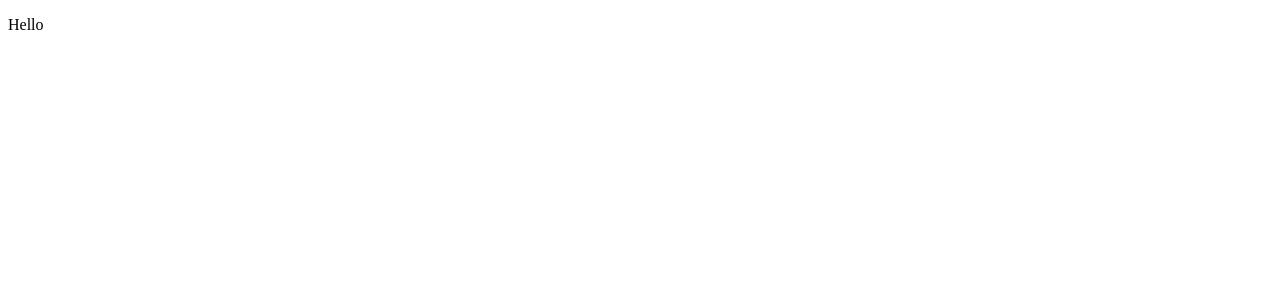
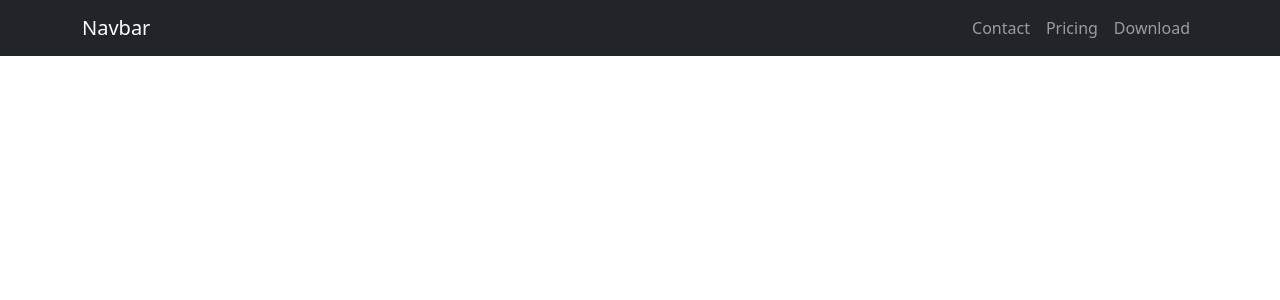
Before and after one commit to KostyaGamaliy/client, a Vue app: page / in a window 1280 px wide. Shown: the top 300 px of the page. Built offline with nearby package versions, Linux system fonts and the light colour scheme.

Commit message:
connecting-bootstrap-vue

```diff
--- a/package.json
+++ b/package.json
@@ -8,6 +8,8 @@
     "lint": "vue-cli-service lint"
   },
   "dependencies": {
+    "@popperjs/core": "^2.11.7",
+    "bootstrap": "^5.2.3",
     "core-js": "^3.8.3",
     "pinia": "^2.0.34",
     "vue": "^3.2.13"
--- a/src/App.vue
+++ b/src/App.vue
@@ -1,5 +1,27 @@
 <template>
-  <p>Hello</p>
+	<div id="app">
+		<nav class="navbar navbar-expand-lg navbar-dark bg-dark">
+			<div class="container">
+				<a class="navbar-brand" href="">Navbar</a>
+				<button class="navbar-toggler" type="button" data-bs-toggle="collapse" data-bs-target="#navbarTogglerDemo02" aria-controls="navbarTogglerDemo02" aria-expanded="false" aria-label="Toggle navigation">
+					<span class="navbar-toggler-icon"></span>
+				</button>
+				<div class="collapse navbar-collapse" id="navbarTogglerDemo02">
+					<ul class="navbar-nav ms-auto">
+						<li class="nav-item">
+							<a class="nav-link" href="">Contact</a>
+						</li>
+						<li class="nav-item">
+							<a class="nav-link" href="">Pricing</a>
+						</li>
+						<li class="nav-item">
+							<a class="nav-link" href="">Download</a>
+						</li>
+					</ul>
+				</div>
+			</div>
+		</nav>
+	</div>
 </template>
 
 <script>
--- a/src/main.js
+++ b/src/main.js
@@ -1,6 +1,8 @@
 import { createApp } from 'vue'
 import { createPinia} from "pinia";
 import App from './App.vue'
+import "bootstrap/dist/css/bootstrap.min.css"
+import "bootstrap"
 
 const pinia = createPinia()
 const app = createApp(App)
```
Also changed, not shown: 1 other file (tests, documents, lock files or other folders).
